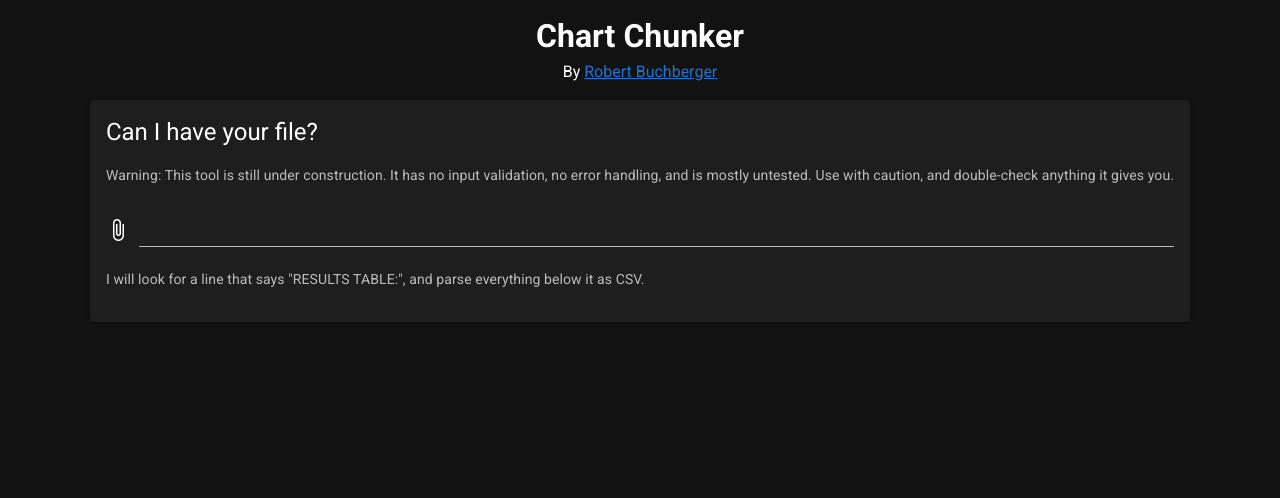
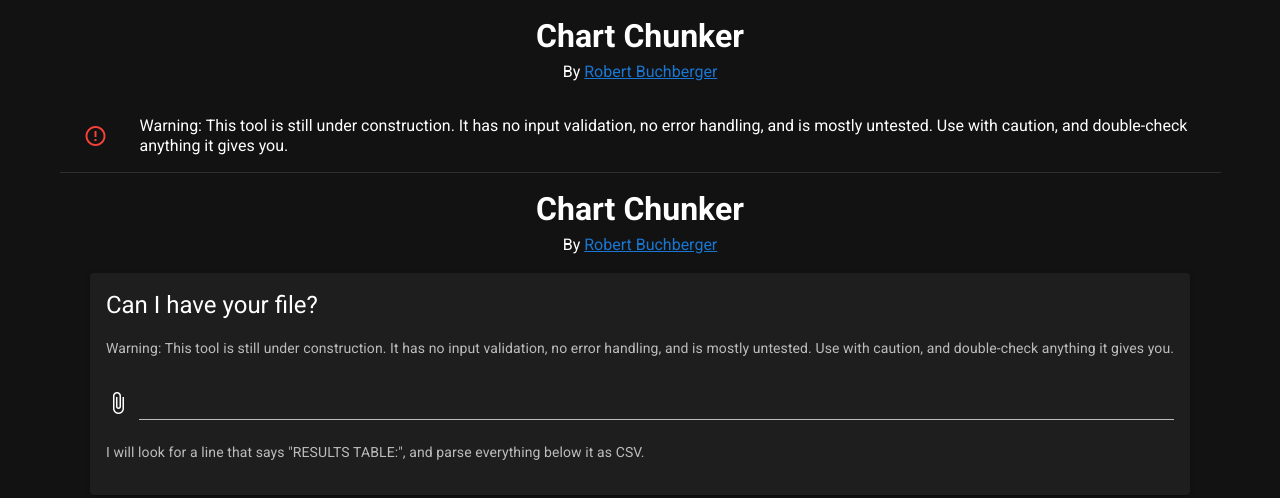
Before and after one commit to rbuchberger/chart_chunker, a Nuxt app: page / in a window 1280 px wide. Shown: the top 498 px of the page. Built offline with nearby package versions, Linux system fonts and the light colour scheme; what vue-clipboard2 would draw is missing.

Commit message:
Improve default layout

```diff
--- a/layouts/default.vue
+++ b/layouts/default.vue
@@ -2,7 +2,25 @@
   <v-app dark>
     <v-content>
       <v-container>
-        <nuxt />
+        <v-layout column justify-center align-center>
+          <v-flex xs12 sm8 md6>
+            <header class="text-center">
+              <h1>Chart Chunker</h1>
+              <p>
+                By <a href="https://robert-buchberger.com">Robert Buchberger</a>
+              </p>
+            </header>
+            <v-banner two-line class="my-3">
+              <v-avatar slot="icon" size="40"
+                ><v-icon color="red">mdi-alert-circle-outline</v-icon></v-avatar
+              >
+              Warning: This tool is still under construction. It has no input
+              validation, no error handling, and is mostly untested. Use with
+              caution, and double-check anything it gives you.
+            </v-banner>
+            <nuxt />
+          </v-flex>
+        </v-layout>
       </v-container>
     </v-content>
   </v-app>
```
